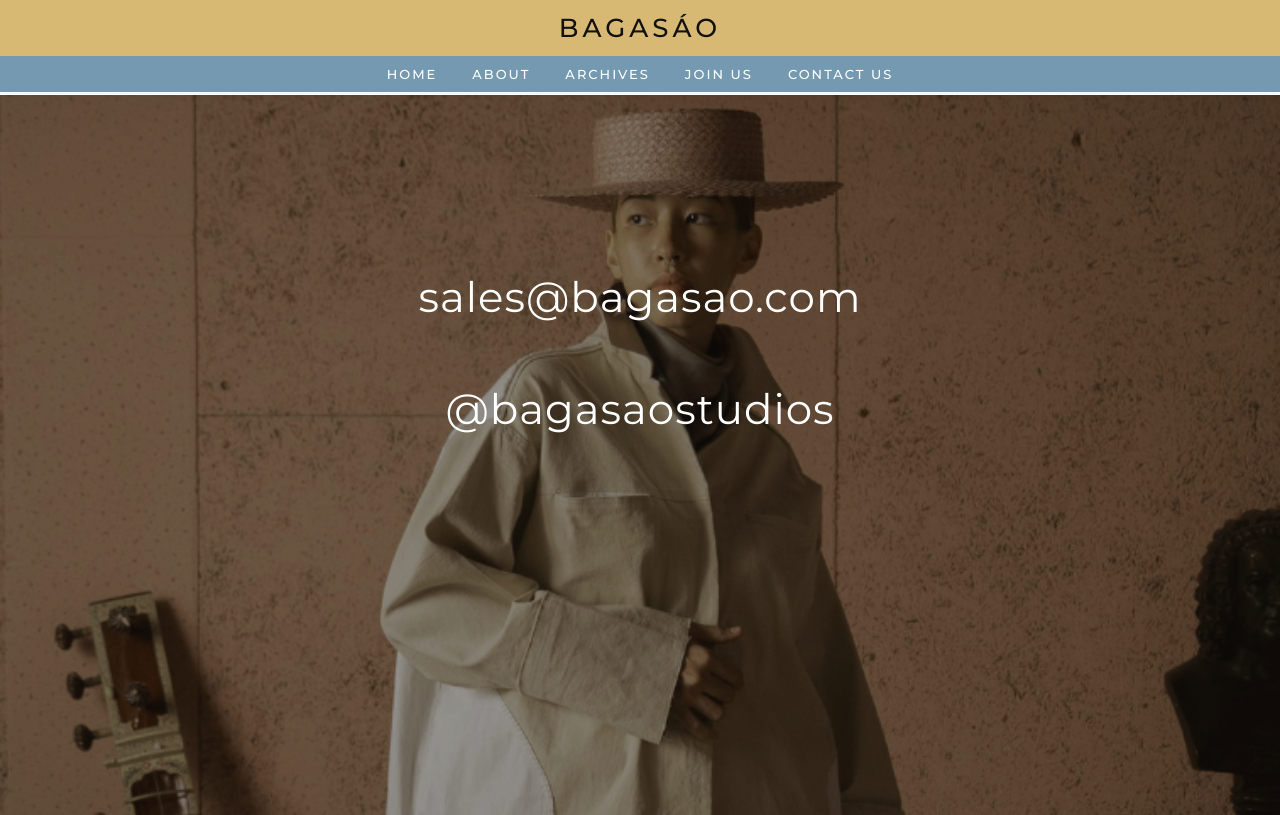
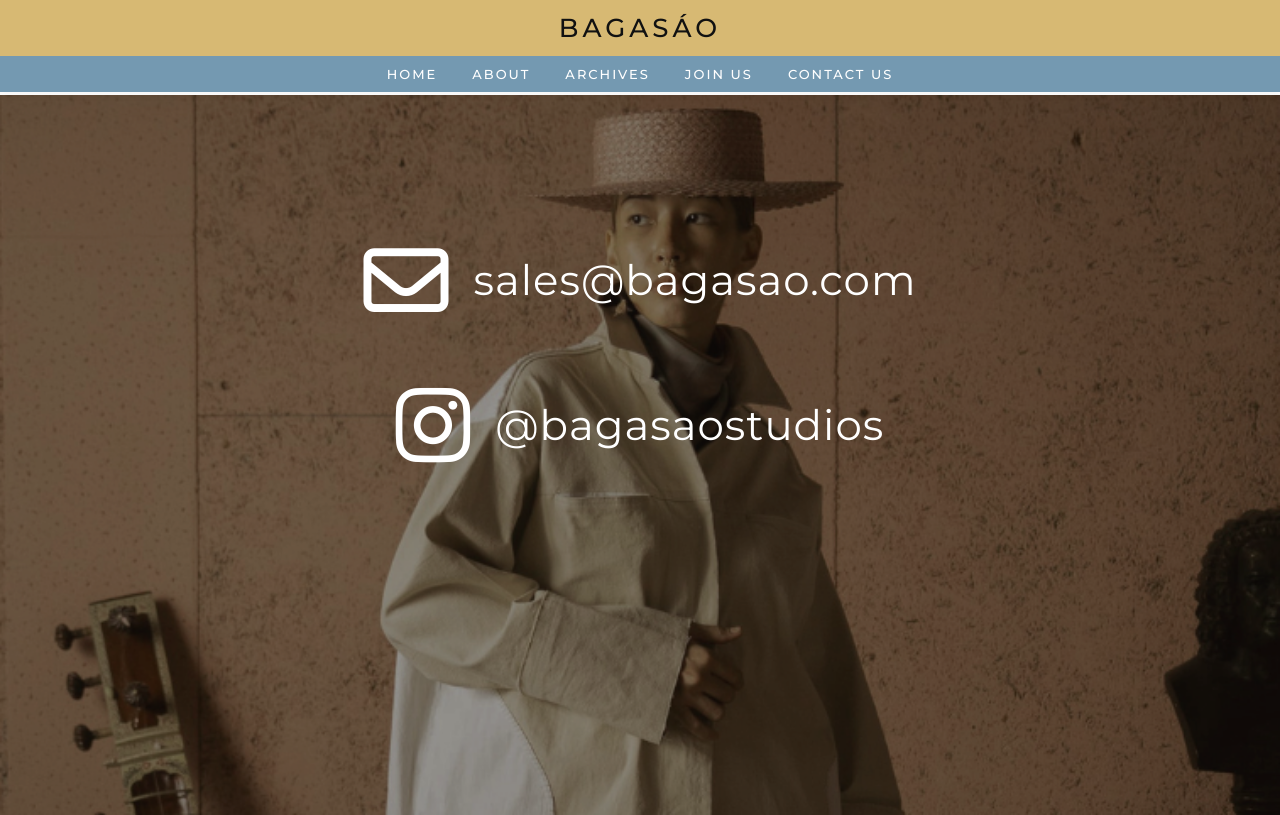
Before and after one commit to Jemricks/decatalina-napenas-finalproject, a plain HTML site: page contactus.html in a window 1280 px wide. Drawn offline with Linux system fonts and the light colour scheme.

Commit message:
Add files via upload

```diff
--- a/contactus.html
+++ b/contactus.html
@@ -34,17 +34,14 @@
         <div class="contact-bg" style="background-image: url('images/contactus.png;');"><img src="contactus.png"> </div>
         <div class="contact-overlay"></div>
         <div class="contact-content">
-
-            <a href="mailto:sales@bagasao.com" class="contact-text" target="_blank">
-                sales@bagasao.com
-            </a>
-
+        <div class="contact-row">
+                <i class="fa-regular fa-envelope contact-icon"></i>
+                <a href="mailto:sales@bagasao.com" class="contact-text">sales@bagasao.com</a>
+            </div>
             <div class="contact-row">
-
-                <a href="https://www.instagram.com/bagasaostudios/?hl=en" class="contact-text" target="_blank">
-                    @bagasaostudios
-                </a>
+                <i class="fa-brands fa-instagram contact-icon"></i>
+                <a href="https://instagram.com" target="_blank" class="contact-text">@bagasaostudios</a>
+            </div>
         </div>
-
     </section>
 </html>
```
